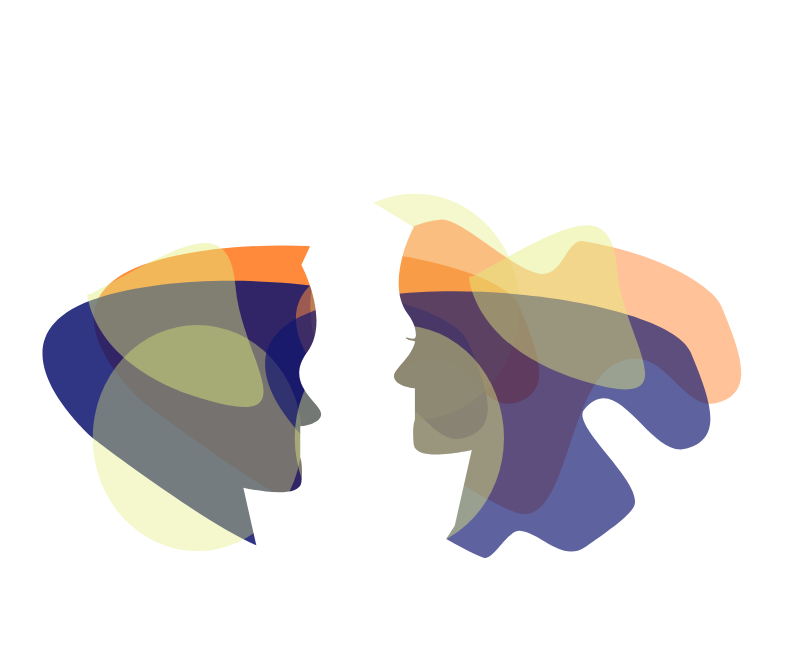
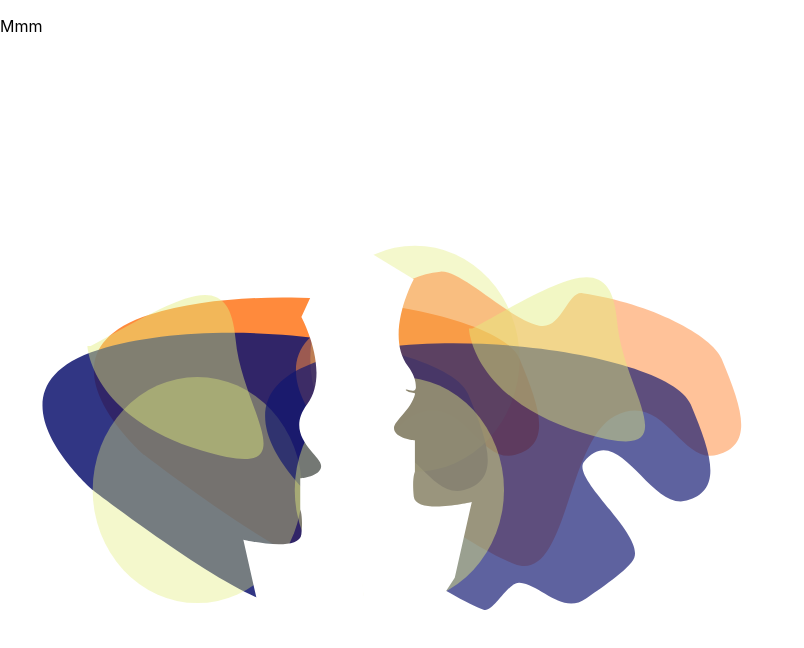
Before and after one commit to teodora-taleska/HCI_project, a React (Create React App) app in the folder front-end/: page / in a window 1280 px wide. Shown: the top 648 px of the page, without its empty margins (0-804 px from the left). Built offline with nearby package versions, Linux system fonts and the light colour scheme.

Commit message:
git test

```diff
--- a/front-end/src/App.js
+++ b/front-end/src/App.js
@@ -5,6 +5,7 @@ import Home from './views/Home';
 function App() {
   return (
     <div className="App">
+      <p>Mmm</p>
       <Home />
     </div>
   );
```
